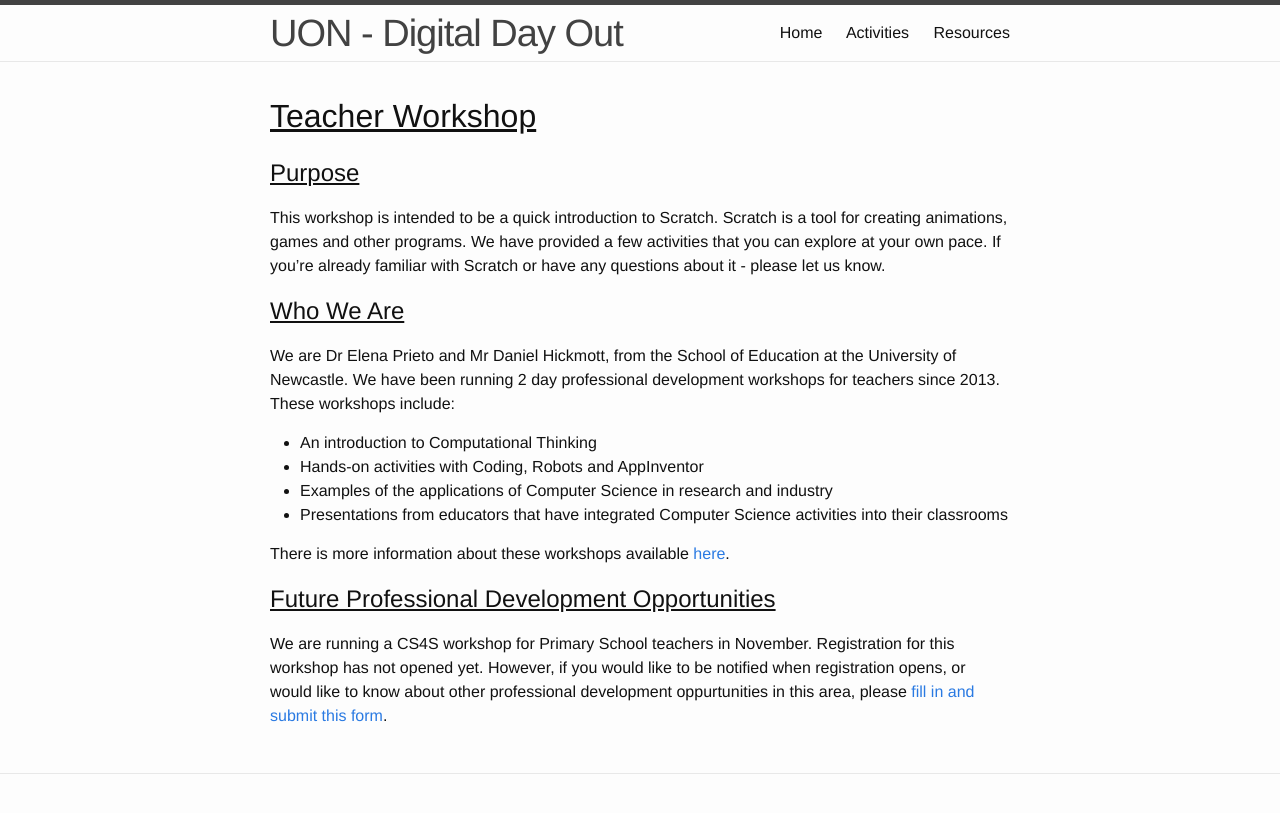
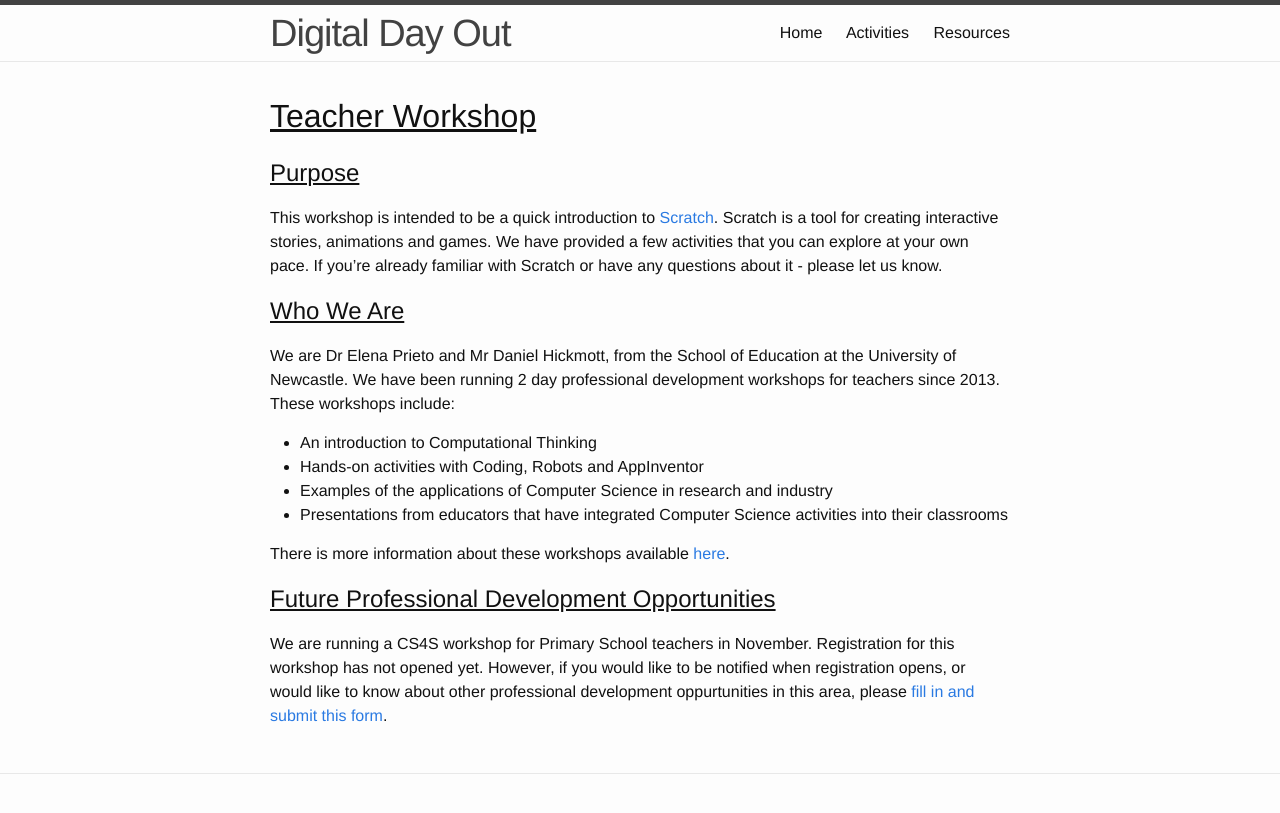
Before and after one commit to cs4s/ddo, a Jekyll site: the page built from index.md, in a window 1280 px wide. Shown: the top 813 px of the page. Built offline with Jekyll 4.4.1, drawn with Linux system fonts in a browser that asks for light colours.

Commit message:
Changes site title and adds link to Scratch on index page

```diff
--- a/_config.yml
+++ b/_config.yml
@@ -6,11 +6,9 @@
 # 'jekyll serve'. If you change this file, please restart the server process.
 
 # Site settings
-title: UON - Digital Day Out
+title: Digital Day Out
 email: daniel.hickmott@uon.edu.au
 baseurl: "/ddo" # the subpath of your site, e.g. /blog
 
-
-
 # Build settings
 markdown: kramdown
--- a/index.md
+++ b/index.md
@@ -5,9 +5,9 @@ layout: default
 # Teacher Workshop
 
 ## Purpose
-This workshop is intended to be a quick introduction to Scratch. Scratch is a tool for creating animations, games and other programs.
-We have provided a few activities that you can explore at your own pace. If you're already familiar with Scratch or have any questions
-about it - please let us know.
+This workshop is intended to be a quick introduction to [Scratch](http://scratch.mit.edu). Scratch is a tool for
+creating interactive stories, animations and games. We have provided a few activities that you can explore at your own pace.
+If you're already familiar with Scratch or have any questions about it - please let us know.
 
 ## Who We Are
 We are Dr Elena Prieto and Mr Daniel Hickmott, from the School of Education at the University of Newcastle. We have been running
```
